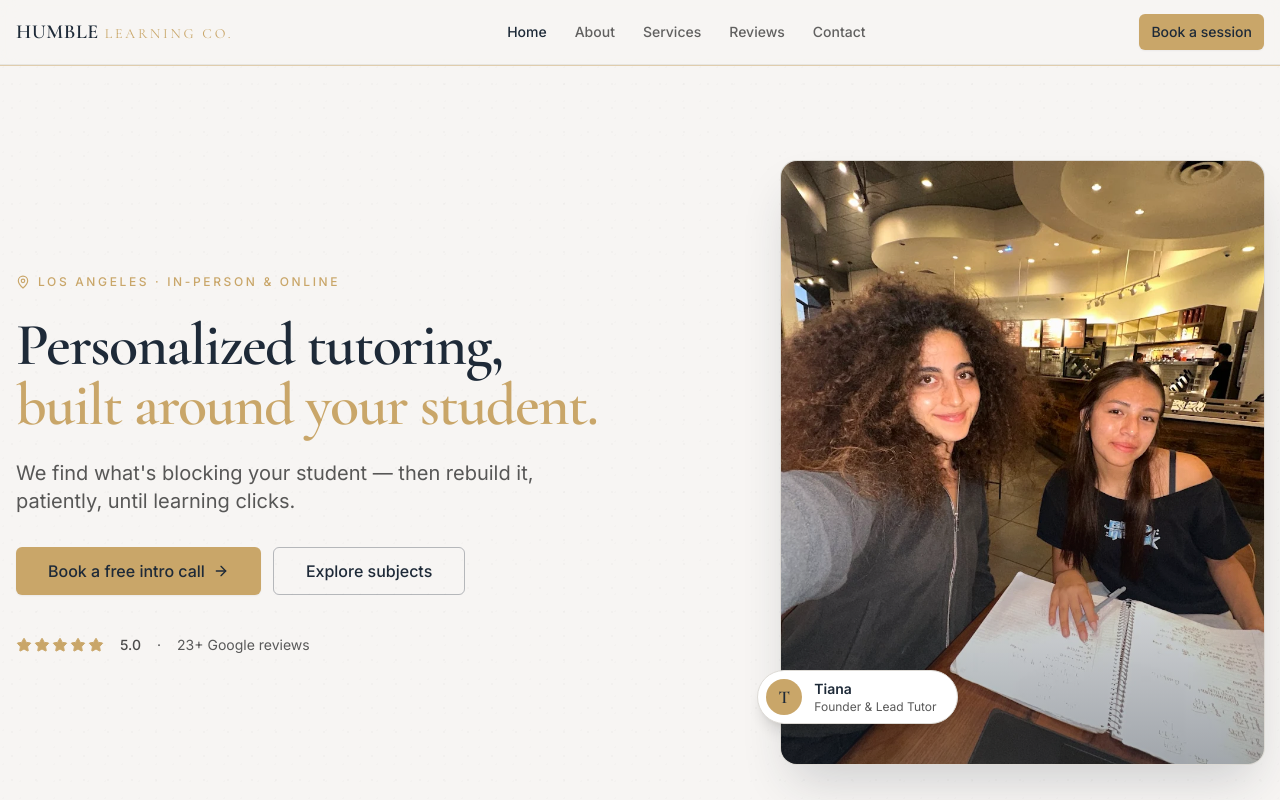
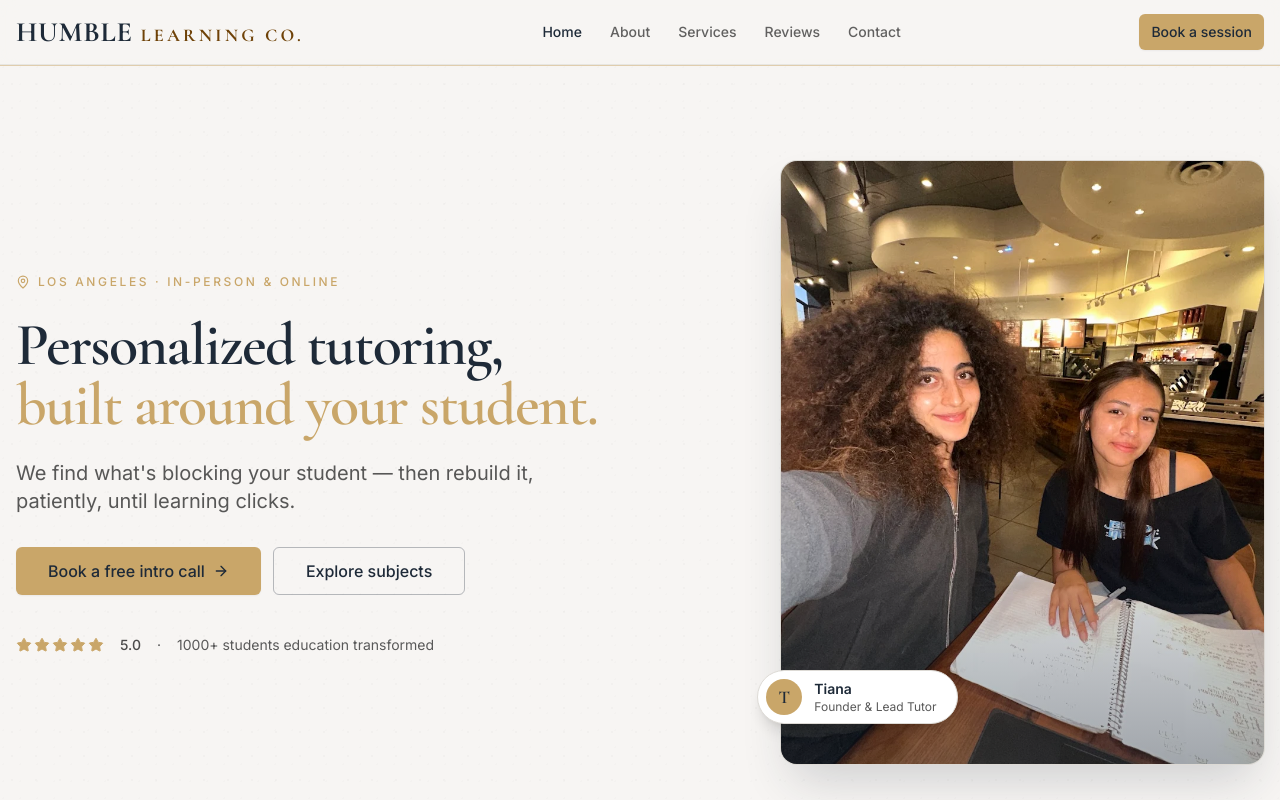
Before and after one commit to ejinian/humblelearningco, a React (Vite) app: page / in a window 1280 px wide. Shown: the top 800 px of the page. Built offline with nearby package versions, Linux system fonts and the light colour scheme.

Commit message:
we increased the size of the learning and replaced the reviews

```diff
--- a/src/components/Footer.tsx
+++ b/src/components/Footer.tsx
@@ -14,7 +14,7 @@ export function Footer() {
             <span className="font-serif text-xl font-semibold tracking-wide">
               HUMBLE
             </span>
-            <span className="font-serif text-sm text-accent uppercase tracking-[0.2em]">
+            <span className="font-serif text-sm font-bold uppercase tracking-[0.2em] text-[#f2c86d]">
               Learning Co.
             </span>
           </div>
--- a/src/components/Header.tsx
+++ b/src/components/Header.tsx
@@ -22,13 +22,13 @@ export function Header() {
       <div className="container flex h-16 items-center justify-between gap-6">
         <Link
           to="/"
-          className="flex items-baseline gap-1.5 text-primary"
+          className="flex items-baseline gap-2 text-primary"
           onClick={() => setOpen(false)}
         >
-          <span className="font-serif text-xl font-semibold tracking-wide">
+          <span className="font-serif text-2xl font-bold tracking-wide sm:text-[1.75rem]">
             HUMBLE
           </span>
-          <span className="font-serif text-sm text-accent uppercase tracking-[0.2em]">
+          <span className="font-serif text-base font-extrabold uppercase tracking-[0.18em] text-[#6f4208] sm:text-lg">
             Learning Co.
           </span>
         </Link>
--- a/src/components/Hero.tsx
+++ b/src/components/Hero.tsx
@@ -48,9 +48,7 @@ export function Hero() {
               {site.rating.stars.toFixed(1)}
             </span>
             <span>·</span>
-            <span>
-              {site.rating.reviewCount}+ {site.rating.source} reviews
-            </span>
+            <span>1000+ students education transformed</span>
           </div>
         </div>
 
```
Also changed, not shown: 1 other file (tests, documents, lock files or other folders).
